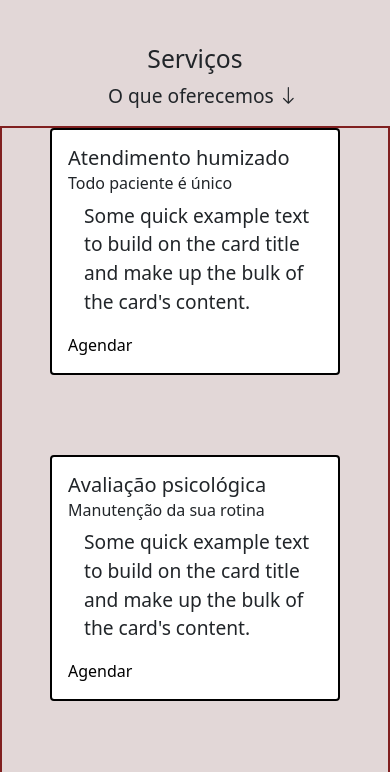
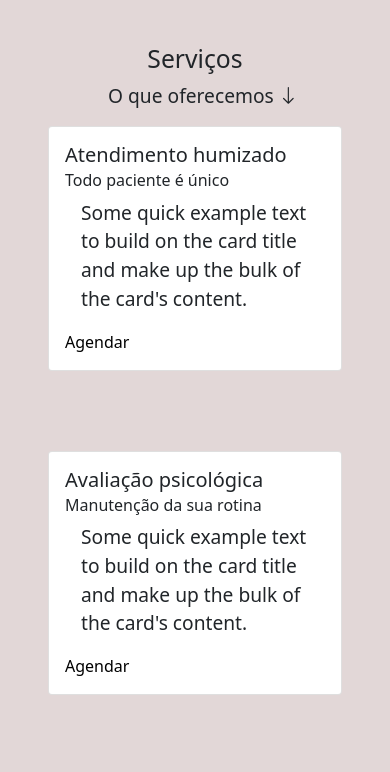
Before and after one commit to NiltonCsantos/muitomaisquesaude, a website: page index.html in a window 390 px wide. Shown: the part 880-1652 px from the top of the page. Drawn offline with nearby package versions, Linux system fonts and the light colour scheme.

Commit message:
versão 3

```diff
--- a/sass/homepage/homepage.scss
+++ b/sass/homepage/homepage.scss
@@ -177,7 +177,6 @@ main{
       height: 100%;
       width: 100vw;
       padding: 0rem 3rem 3rem 3rem;
-      border: solid 2px rgb(128, 31, 31);
 
       @media(max-width: 500px){
 
@@ -187,14 +186,11 @@ main{
       }
 
       .card{
-        border: solid 2px black;
         width: 18rem;
-
 
          @media(max-width:500px){
            width: 1100%;
            flex-direction: column;
-           border: solid 2px black;
          }
 
         &:hover{
```
Also changed, not shown: css/style.css, 1 other file.
